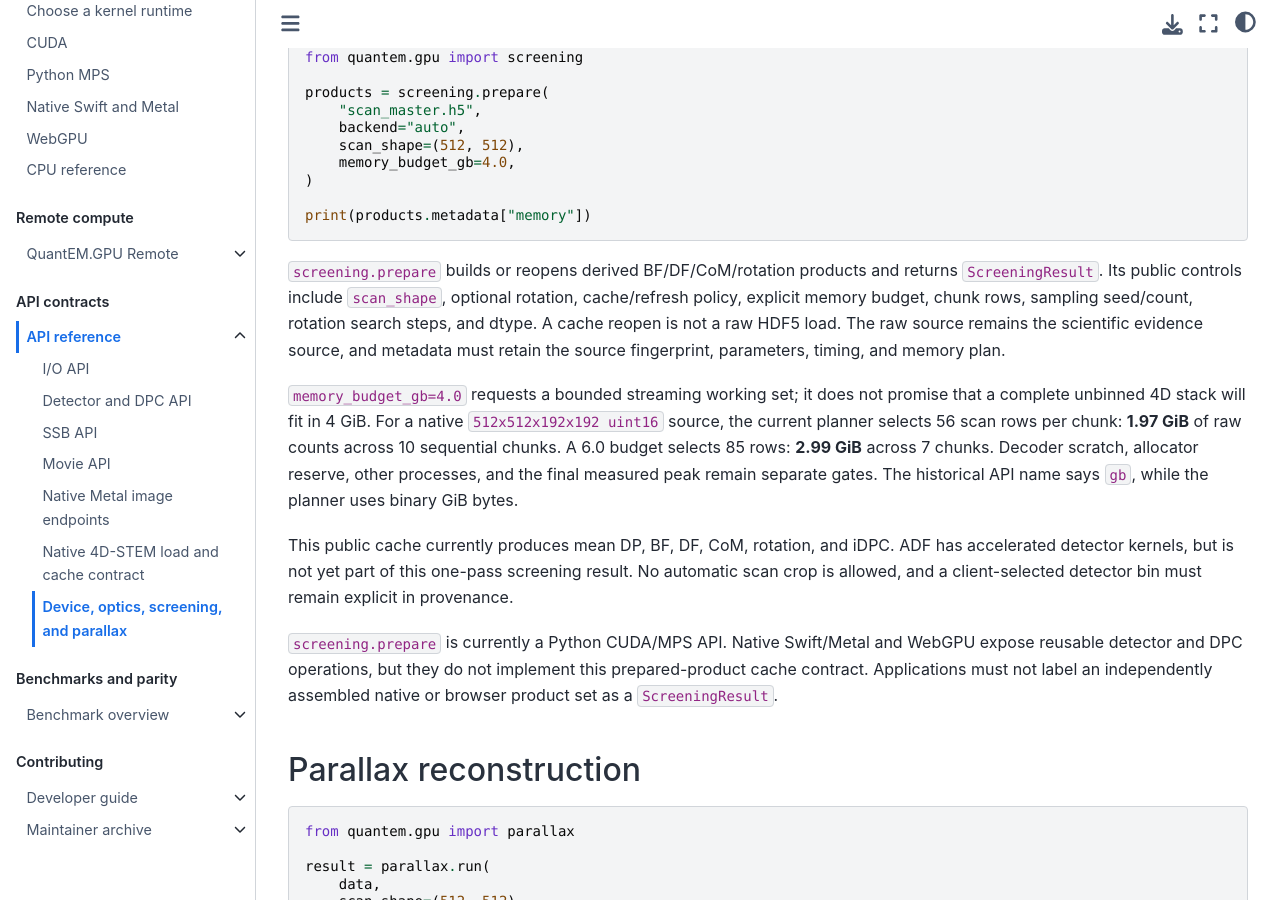
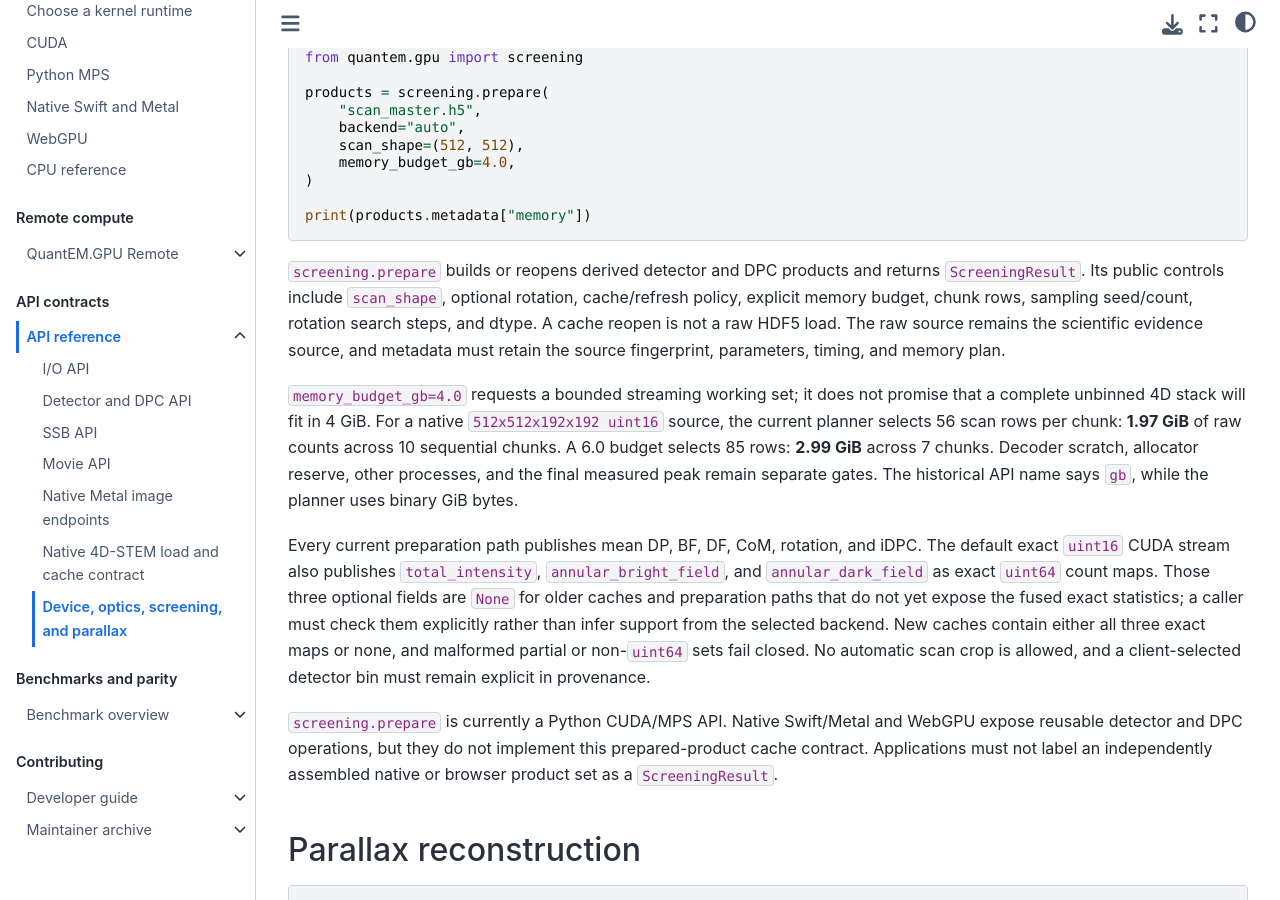
Before and after one commit to bobleesj/quantem.gpu, a Jupyter Book: the page built from docs/api/core.md, in a window 1280 px wide and 900 px high, scrolled down 1030 px. Built offline with Jupyter Book 1.0.4 settings and Sphinx 7.4.7 and the Sphinx Book theme 1.1.4, drawn with Linux system fonts in a browser that asks for light colours.

Commit message:
Document exact CUDA screening products

````diff
--- a/docs/api/core.md
+++ b/docs/api/core.md
@@ -48,7 +48,7 @@ products = screening.prepare(
 print(products.metadata["memory"])
 ```
 
-`screening.prepare` builds or reopens derived BF/DF/CoM/rotation products and
+`screening.prepare` builds or reopens derived detector and DPC products and
 returns `ScreeningResult`. Its public controls include `scan_shape`, optional
 rotation, cache/refresh policy, explicit memory budget, chunk rows, sampling
 seed/count, rotation search steps, and dtype. A cache reopen is not a raw HDF5
@@ -63,10 +63,15 @@ selects 85 rows: **2.99 GiB** across 7 chunks. Decoder scratch, allocator
 reserve, other processes, and the final measured peak remain separate gates.
 The historical API name says `gb`, while the planner uses binary GiB bytes.
 
-This public cache currently produces mean DP, BF, DF, CoM, rotation, and iDPC.
-ADF has accelerated detector kernels, but is not yet part of this one-pass
-screening result. No automatic scan crop is allowed, and a client-selected
-detector bin must remain explicit in provenance.
+Every current preparation path publishes mean DP, BF, DF, CoM, rotation, and
+iDPC. The default exact `uint16` CUDA stream also publishes
+`total_intensity`, `annular_bright_field`, and `annular_dark_field` as exact
+`uint64` count maps. Those three optional fields are `None` for older caches
+and preparation paths that do not yet expose the fused exact statistics; a
+caller must check them explicitly rather than infer support from the selected
+backend. New caches contain either all three exact maps or none, and malformed
+partial or non-`uint64` sets fail closed. No automatic scan crop is allowed,
+and a client-selected detector bin must remain explicit in provenance.
 
 `screening.prepare` is currently a Python CUDA/MPS API. Native Swift/Metal and
 WebGPU expose reusable detector and DPC operations, but they do not implement
--- a/docs/performance/evidence_manifest.json
+++ b/docs/performance/evidence_manifest.json
@@ -36,7 +36,7 @@
     },
     {
       "path": "docs/backends.md",
-      "sha256": "ffcc1ddc2f27e26ff9f5aca75cf1f615ce2973402a2082c052249ad387857de0",
+      "sha256": "3234920493408cb13fd496d6ee80538f695b96572d818aa2d3867b3efd4085aa",
       "role": "Capability and implementation-source map without copied timings"
     },
     {
@@ -128,7 +128,7 @@
     },
     {
       "path": "experiments/20260822-platform-computer-profile/manifest.json",
-      "sha256": "ad1a3625e0b999a69d8fb6532e637a095895d23dd77bfd60bfb7e9f0044cc025",
+      "sha256": "7a3eb8c443ebcadf9b2f483e9acd06188e73c4fc883e9cd7847c70188041dc73",
       "role": "Completed physical-device matrix ledger with accepted, partial, refuted, blocked, and pending atomic gates"
     }
   ]
````
Also changed, not shown: docs/backends.md (+1 -1 lines).
